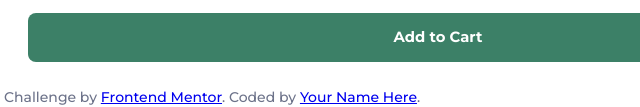
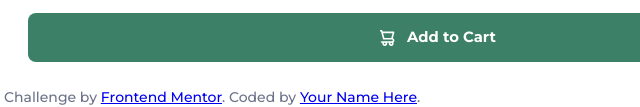
Before and after one commit to lilpardesu/product-preview-card-component-main, a plain HTML site: page index.html in a window 1280 px wide. Shown: the part 706-813 px from the top of the page, 202-842 px from the left. Drawn offline with Linux system fonts and the light colour scheme.

Commit message:
added cart icon to button

```diff
--- a/css/style.css
+++ b/css/style.css
@@ -140,7 +140,7 @@ body {
   display: inline-flex;
   justify-content: center;
   align-items: center;
-  gap: 0.5rem;
+  gap: 0.75rem;
 
   border: 0;
   padding: 0.75rem 1rem;
@@ -154,3 +154,10 @@ body {
 .button:hover{
   background-color: var(--clr-primary-darker-cyan);
 }
+
+.button[data-icon="shopping-cart"]::before {
+  background-image: url(/images/icon-cart.svg);
+  content: "";
+  width: 15px;
+  height: 16px;
+}
--- a/index.html
+++ b/index.html
@@ -49,7 +49,7 @@
             <p class="product__price">$149.99</p>
             <p class="product__original-price">$169.99</p>
           </div>
-          <button class="button">Add to Cart</button>
+          <button class="button" data-icon="shopping-cart">Add to Cart</button>
         </div>
       </article>
     </main>
```
